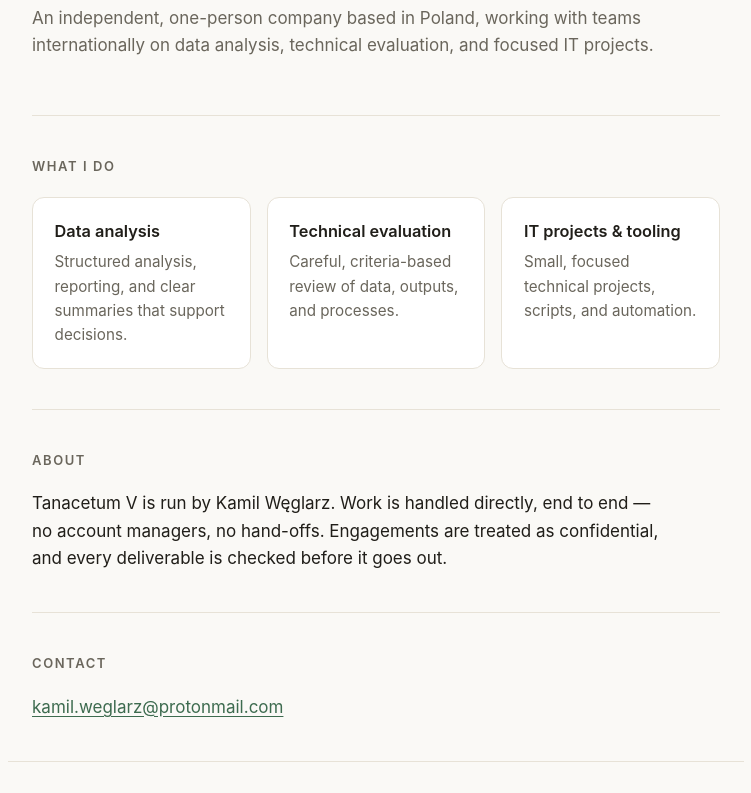
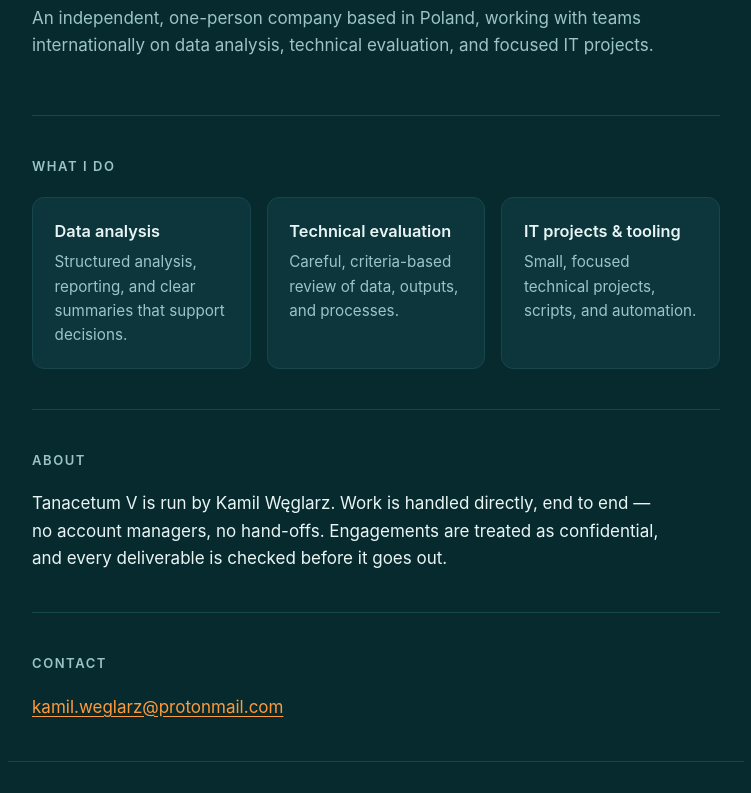
Before and after one commit to wrotycz/tanacetum-v, a plain HTML site: page index.html in a window 1280 px wide. Shown: the part 291-1084 px from the top of the page, without its empty margins (264-1015 px from the left). Drawn offline with Linux system fonts and the light colour scheme.

Commit message:
Switch to dark cyan theme with orange accents

```diff
--- a/styles.css
+++ b/styles.css
@@ -1,23 +1,12 @@
 :root {
-  color-scheme: light dark;
-  --bg: #faf9f6;
-  --fg: #201e19;
-  --muted: #6a665c;
-  --accent: #3d6b4f;
-  --card: #ffffff;
-  --border: #e7e2d7;
+  color-scheme: dark;
+  --bg: #072a2e;
+  --fg: #e9f5f5;
+  --muted: #9cc4c8;
+  --accent: #ff9a3c;
+  --card: #0c363b;
+  --border: #17464c;
   --max: 46rem;
-}
-
-@media (prefers-color-scheme: dark) {
-  :root {
-    --bg: #131311;
-    --fg: #ece8df;
-    --muted: #a49f92;
-    --accent: #93c5a5;
-    --card: #1c1b18;
-    --border: #302d27;
-  }
 }
 
 * {
```
Also changed, not shown: index.html (+1 -2 lines), 1 other file.
